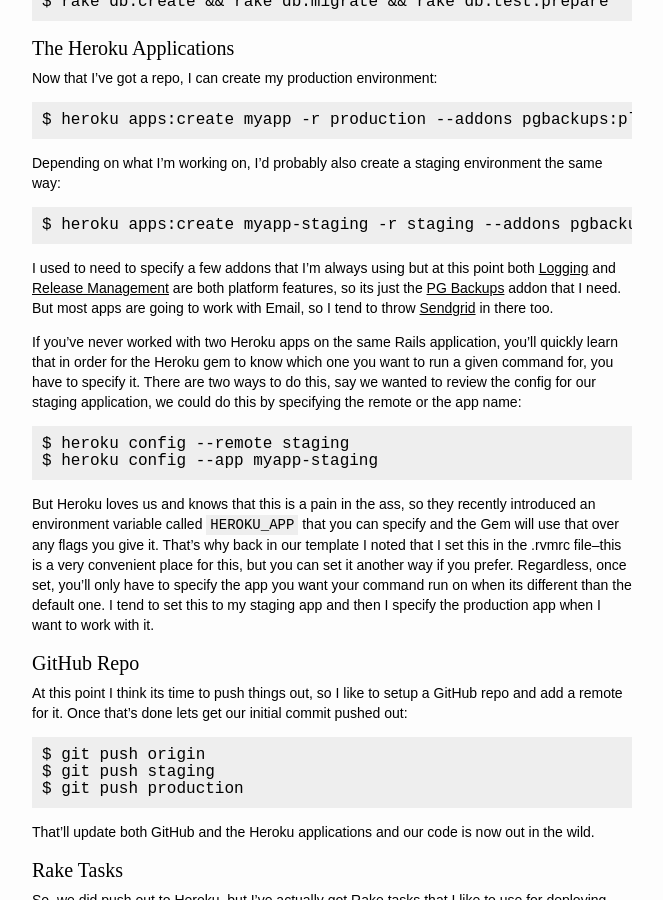
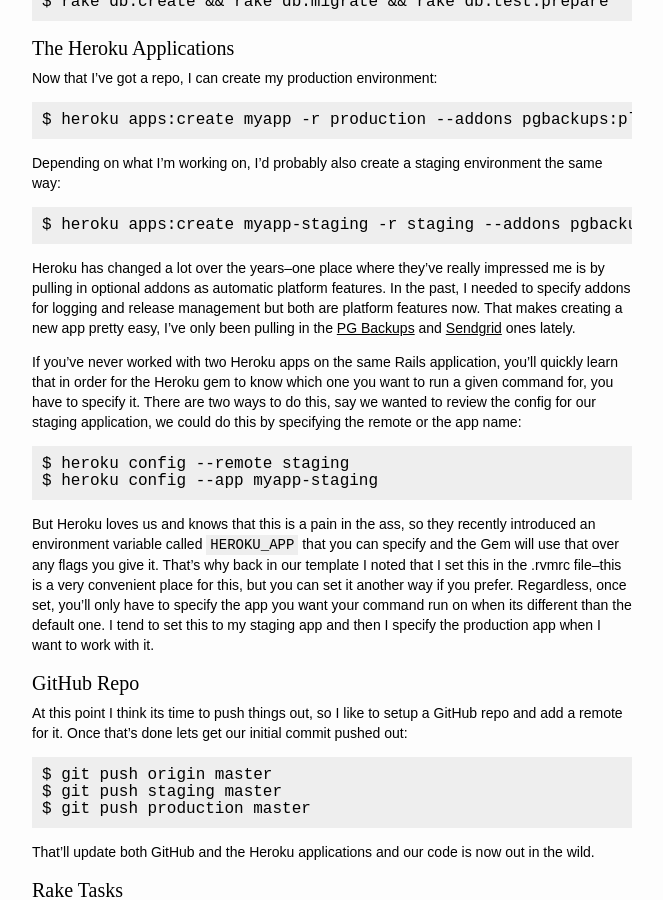
Before and after one commit to jonallured/jonallured.com, a Jekyll site: the page built from _posts/2012-10-17-setting-up-a-new-rails-app.md, in a window 1280 px wide and 900 px high, scrolled down 3177 px. Shown: the whole window, without its empty margins (213-876 px from the left). Built offline with Jekyll 4.4.1, drawn with Linux system fonts in a browser that asks for light colours; some of the changed text lies outside the part shown.

Commit message:
Copy changes for most recent post

```diff
--- a/_posts/2012-10-17-setting-up-a-new-rails-app.md
+++ b/_posts/2012-10-17-setting-up-a-new-rails-app.md
@@ -53,7 +53,7 @@
 Rails Template
 --------------
 
-I think Rails templates are pretty cool--they are just Ruby files that are run at the end of the Rails new process. You can pretty much do anything you can do in Ruby there, so they offer a lot of freedom. If you take a peek at [my Rails template](https://github.com/jonallured/rails_template/blob/master/template.rb), you'll see the following going on:
+I think Rails templates are pretty cool--they are just Ruby files that are run at the end of the Rails new process. Anything you can do in Ruby you can pretty much do in a template, so they offer a lot of freedom. If you take a peek at [my Rails template](https://github.com/jonallured/rails_template/blob/master/template.rb), you'll see the following going on:
 
 * setup an `.rvmrc` file for the project, there's an extra line here setting an environment variable, but we'll come back to this later.
 
@@ -144,7 +144,7 @@
 
 	$ heroku apps:create myapp-staging -r staging --addons pgbackups:plus,sendgrid:starter
 
-I used to need to specify a few addons that I'm always using but at this point both [Logging](https://devcenter.heroku.com/changelog-items/11) and [Release Management](https://devcenter.heroku.com/changelog-items/9) are both platform features, so its just the [PG Backups](https://addons.heroku.com/pgbackups) addon that I need. But most apps are going to work with Email, so I tend to throw [Sendgrid](https://addons.heroku.com/sendgrid) in there too.
+Heroku has changed a lot over the years--one place where they've really impressed me is by pulling in optional addons as automatic platform features. In the past, I needed to specify addons for logging and release management but both are platform features now. That makes creating a new app pretty easy, I've only been pulling in the [PG Backups](https://addons.heroku.com/pgbackups) and [Sendgrid](https://addons.heroku.com/sendgrid) ones lately.
 
 If you've never worked with two Heroku apps on the same Rails application, you'll quickly learn that in order for the Heroku gem to know which one you want to run a given command for, you have to specify it. There are two ways to do this, say we wanted to review the config for our staging application, we could do this by specifying the remote or the app name:
 
@@ -158,9 +158,9 @@
 
 At this point I think its time to push things out, so I like to setup a GitHub repo and add a remote for it. Once that's done lets get our initial commit pushed out:
 
-	$ git push origin
-	$ git push staging
-	$ git push production
+	$ git push origin master
+	$ git push staging master
+	$ git push production master
 
 That'll update both GitHub and the Heroku applications and our code is now out in the wild.
 
```
